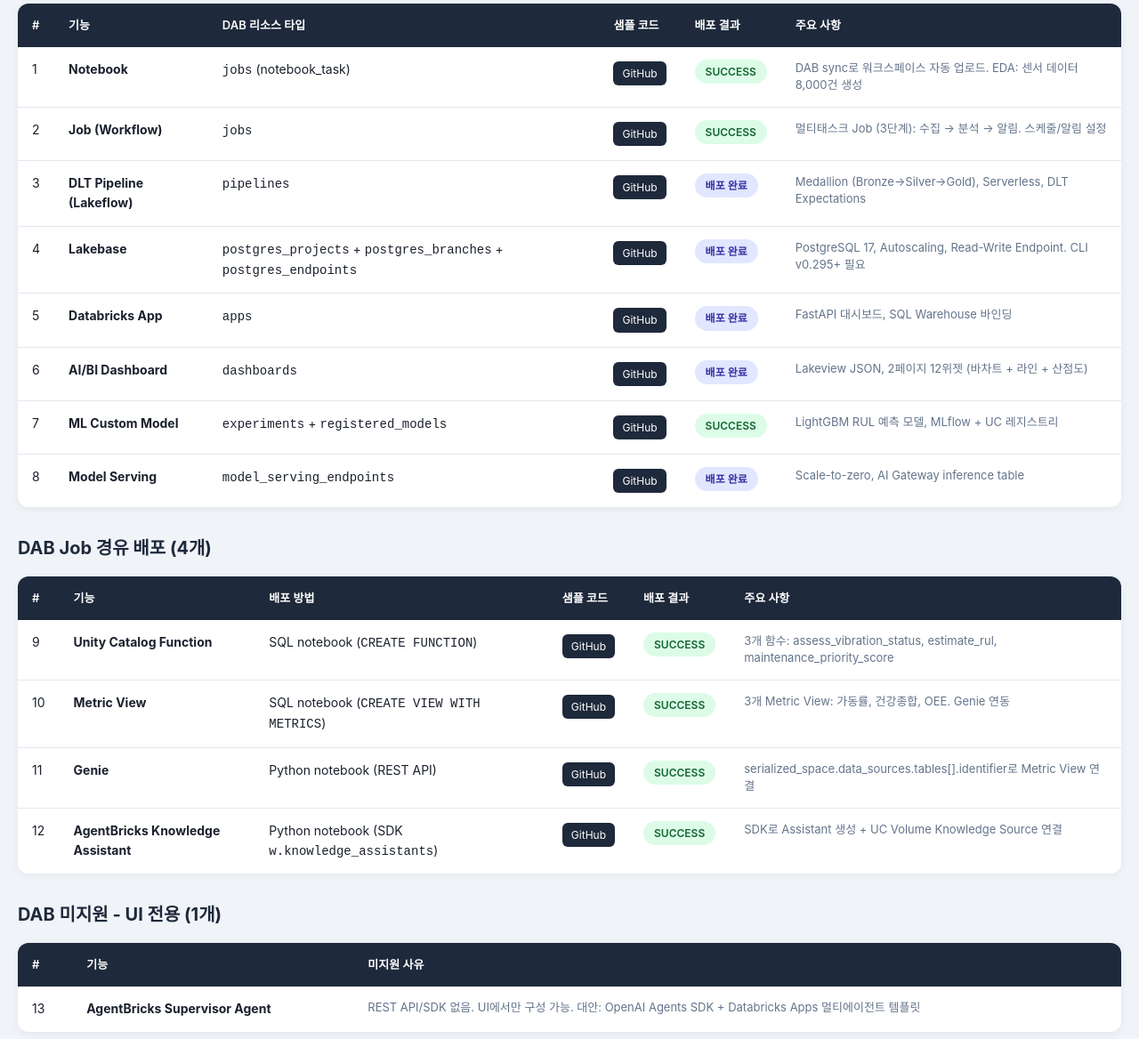
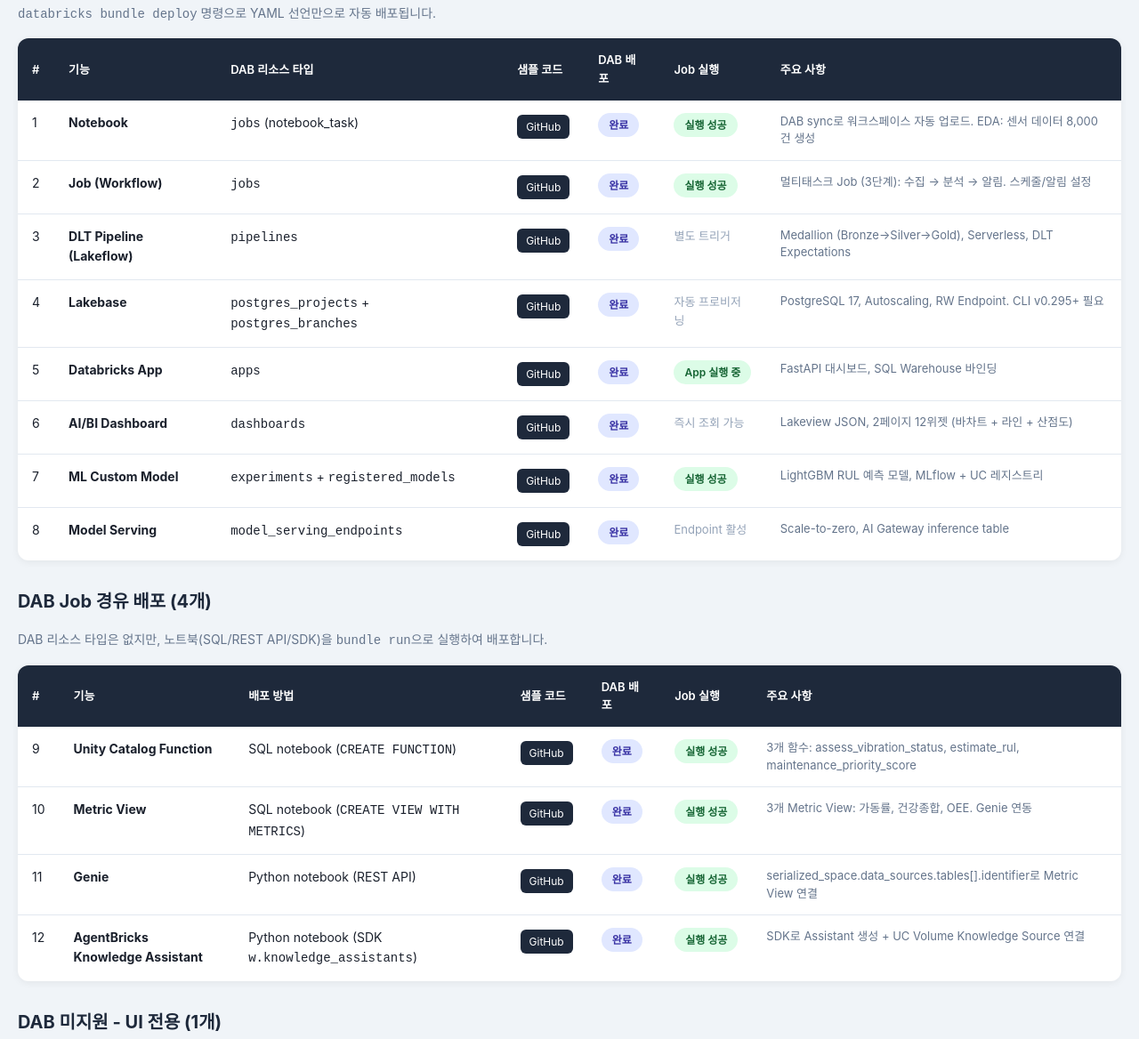
Before and after one commit to hongguenpark/dab-predictive-maintenance, a plain HTML site: page 00_report_app/src/index.html in a window 1280 px wide. Shown: the part 453-1621 px from the top of the page at 89% size. Drawn offline with Linux system fonts and the light colour scheme.

Commit message:
fix: index.html 배포 결과 표기 통일 - DAB 배포/Job 실행 분리
모든 항목을 'DAB 배포' + 'Job 실행' 2개 컬럼으로 분리하여 표기 통일:
- DAB 배포: 완료 (bundle deploy)
- Job 실행: 실행 성공 (bundle run) / 별도 트리거 / 자동 프로비저닝 등

Co-authored-by: Isaac

```diff
--- a/00_report_app/src/index.html
+++ b/00_report_app/src/index.html
@@ -57,63 +57,77 @@
     </div>
 
     <div class="section-title">DAB 직접 배포 가능 (8개)</div>
+    <p style="margin-bottom:16px;color:#64748b;font-size:14px;"><code>databricks bundle deploy</code> 명령으로 YAML 선언만으로 자동 배포됩니다.</p>
     <table>
-        <thead><tr><th>#</th><th>기능</th><th>DAB 리소스 타입</th><th>샘플 코드</th><th>배포 결과</th><th>주요 사항</th></tr></thead>
+        <thead><tr><th>#</th><th>기능</th><th>DAB 리소스 타입</th><th>샘플 코드</th><th>DAB 배포</th><th>Job 실행</th><th>주요 사항</th></tr></thead>
         <tbody>
             <tr><td>1</td><td><strong>Notebook</strong></td><td><code>jobs</code> (notebook_task)</td>
                 <td><a href="https://github.com/hongguen-park_data/dab-predictive-maintenance/tree/main/02_notebook" class="link-btn github" target="_blank">GitHub</a></td>
-                <td><span class="badge badge-success">SUCCESS</span></td>
+                <td><span class="badge badge-deployed">완료</span></td>
+                <td><span class="badge badge-success">실행 성공</span></td>
                 <td class="notes">DAB sync로 워크스페이스 자동 업로드. EDA: 센서 데이터 8,000건 생성</td></tr>
             <tr><td>2</td><td><strong>Job (Workflow)</strong></td><td><code>jobs</code></td>
                 <td><a href="https://github.com/hongguen-park_data/dab-predictive-maintenance/tree/main/03_job" class="link-btn github" target="_blank">GitHub</a></td>
-                <td><span class="badge badge-success">SUCCESS</span></td>
+                <td><span class="badge badge-deployed">완료</span></td>
+                <td><span class="badge badge-success">실행 성공</span></td>
                 <td class="notes">멀티태스크 Job (3단계): 수집 → 분석 → 알림. 스케줄/알림 설정</td></tr>
             <tr><td>3</td><td><strong>DLT Pipeline (Lakeflow)</strong></td><td><code>pipelines</code></td>
                 <td><a href="https://github.com/hongguen-park_data/dab-predictive-maintenance/tree/main/04_dlt_pipeline" class="link-btn github" target="_blank">GitHub</a></td>
-                <td><span class="badge badge-deployed">배포 완료</span></td>
+                <td><span class="badge badge-deployed">완료</span></td>
+                <td style="color:#94a3b8;font-size:13px;">별도 트리거</td>
                 <td class="notes">Medallion (Bronze→Silver→Gold), Serverless, DLT Expectations</td></tr>
-            <tr><td>4</td><td><strong>Lakebase</strong></td><td><code>postgres_projects</code> + <code>postgres_branches</code> + <code>postgres_endpoints</code></td>
+            <tr><td>4</td><td><strong>Lakebase</strong></td><td><code>postgres_projects</code> + <code>postgres_branches</code></td>
                 <td><a href="https://github.com/hongguen-park_data/dab-predictive-maintenance/tree/main/05_lakebase" class="link-btn github" target="_blank">GitHub</a></td>
-                <td><span class="badge badge-deployed">배포 완료</span></td>
-                <td class="notes">PostgreSQL 17, Autoscaling, Read-Write Endpoint. CLI v0.295+ 필요</td></tr>
+                <td><span class="badge badge-deployed">완료</span></td>
+                <td style="color:#94a3b8;font-size:13px;">자동 프로비저닝</td>
+                <td class="notes">PostgreSQL 17, Autoscaling, RW Endpoint. CLI v0.295+ 필요</td></tr>
             <tr><td>5</td><td><strong>Databricks App</strong></td><td><code>apps</code></td>
                 <td><a href="https://github.com/hongguen-park_data/dab-predictive-maintenance/tree/main/06_databricks_app" class="link-btn github" target="_blank">GitHub</a></td>
-                <td><span class="badge badge-deployed">배포 완료</span></td>
+                <td><span class="badge badge-deployed">완료</span></td>
+                <td><span class="badge badge-success">App 실행 중</span></td>
                 <td class="notes">FastAPI 대시보드, SQL Warehouse 바인딩</td></tr>
             <tr><td>6</td><td><strong>AI/BI Dashboard</strong></td><td><code>dashboards</code></td>
                 <td><a href="https://github.com/hongguen-park_data/dab-predictive-maintenance/tree/main/07_aibi_dashboard" class="link-btn github" target="_blank">GitHub</a></td>
-                <td><span class="badge badge-deployed">배포 완료</span></td>
+                <td><span class="badge badge-deployed">완료</span></td>
+                <td style="color:#94a3b8;font-size:13px;">즉시 조회 가능</td>
                 <td class="notes">Lakeview JSON, 2페이지 12위젯 (바차트 + 라인 + 산점도)</td></tr>
             <tr><td>7</td><td><strong>ML Custom Model</strong></td><td><code>experiments</code> + <code>registered_models</code></td>
                 <td><a href="https://github.com/hongguen-park_data/dab-predictive-maintenance/tree/main/10_ml_custom_model" class="link-btn github" target="_blank">GitHub</a></td>
-                <td><span class="badge badge-success">SUCCESS</span></td>
+                <td><span class="badge badge-deployed">완료</span></td>
+                <td><span class="badge badge-success">실행 성공</span></td>
                 <td class="notes">LightGBM RUL 예측 모델, MLflow + UC 레지스트리</td></tr>
             <tr><td>8</td><td><strong>Model Serving</strong></td><td><code>model_serving_endpoints</code></td>
                 <td><a href="https://github.com/hongguen-park_data/dab-predictive-maintenance/tree/main/11_model_serving" class="link-btn github" target="_blank">GitHub</a></td>
-                <td><span class="badge badge-deployed">배포 완료</span></td>
+                <td><span class="badge badge-deployed">완료</span></td>
+                <td style="color:#94a3b8;font-size:13px;">Endpoint 활성</td>
                 <td class="notes">Scale-to-zero, AI Gateway inference table</td></tr>
         </tbody>
     </table>
 
     <div class="section-title">DAB Job 경유 배포 (4개)</div>
+    <p style="margin-bottom:16px;color:#64748b;font-size:14px;">DAB 리소스 타입은 없지만, 노트북(SQL/REST API/SDK)을 <code>bundle run</code>으로 실행하여 배포합니다.</p>
     <table>
-        <thead><tr><th>#</th><th>기능</th><th>배포 방법</th><th>샘플 코드</th><th>배포 결과</th><th>주요 사항</th></tr></thead>
+        <thead><tr><th>#</th><th>기능</th><th>배포 방법</th><th>샘플 코드</th><th>DAB 배포</th><th>Job 실행</th><th>주요 사항</th></tr></thead>
         <tbody>
             <tr><td>9</td><td><strong>Unity Catalog Function</strong></td><td>SQL notebook (<code>CREATE FUNCTION</code>)</td>
                 <td><a href="https://github.com/hongguen-park_data/dab-predictive-maintenance/tree/main/01_unity_catalog_function" class="link-btn github" target="_blank">GitHub</a></td>
-                <td><span class="badge badge-success">SUCCESS</span></td>
+                <td><span class="badge badge-deployed">완료</span></td>
+                <td><span class="badge badge-success">실행 성공</span></td>
                 <td class="notes">3개 함수: assess_vibration_status, estimate_rul, maintenance_priority_score</td></tr>
             <tr><td>10</td><td><strong>Metric View</strong></td><td>SQL notebook (<code>CREATE VIEW WITH METRICS</code>)</td>
                 <td><a href="https://github.com/hongguen-park_data/dab-predictive-maintenance/tree/main/09_metric_view" class="link-btn github" target="_blank">GitHub</a></td>
-                <td><span class="badge badge-success">SUCCESS</span></td>
+                <td><span class="badge badge-deployed">완료</span></td>
+                <td><span class="badge badge-success">실행 성공</span></td>
                 <td class="notes">3개 Metric View: 가동률, 건강종합, OEE. Genie 연동</td></tr>
             <tr><td>11</td><td><strong>Genie</strong></td><td>Python notebook (REST API)</td>
                 <td><a href="https://github.com/hongguen-park_data/dab-predictive-maintenance/tree/main/08_genie" class="link-btn github" target="_blank">GitHub</a></td>
-                <td><span class="badge badge-success">SUCCESS</span></td>
+                <td><span class="badge badge-deployed">완료</span></td>
+                <td><span class="badge badge-success">실행 성공</span></td>
                 <td class="notes">serialized_space.data_sources.tables[].identifier로 Metric View 연결</td></tr>
             <tr><td>12</td><td><strong>AgentBricks Knowledge Assistant</strong></td><td>Python notebook (SDK <code>w.knowledge_assistants</code>)</td>
                 <td><a href="https://github.com/hongguen-park_data/dab-predictive-maintenance/tree/main/12_agent_knowledge_assistant" class="link-btn github" target="_blank">GitHub</a></td>
-                <td><span class="badge badge-success">SUCCESS</span></td>
+                <td><span class="badge badge-deployed">완료</span></td>
+                <td><span class="badge badge-success">실행 성공</span></td>
                 <td class="notes">SDK로 Assistant 생성 + UC Volume Knowledge Source 연결</td></tr>
         </tbody>
     </table>
```
Also changed, not shown: index.html (+30 -16 lines).
